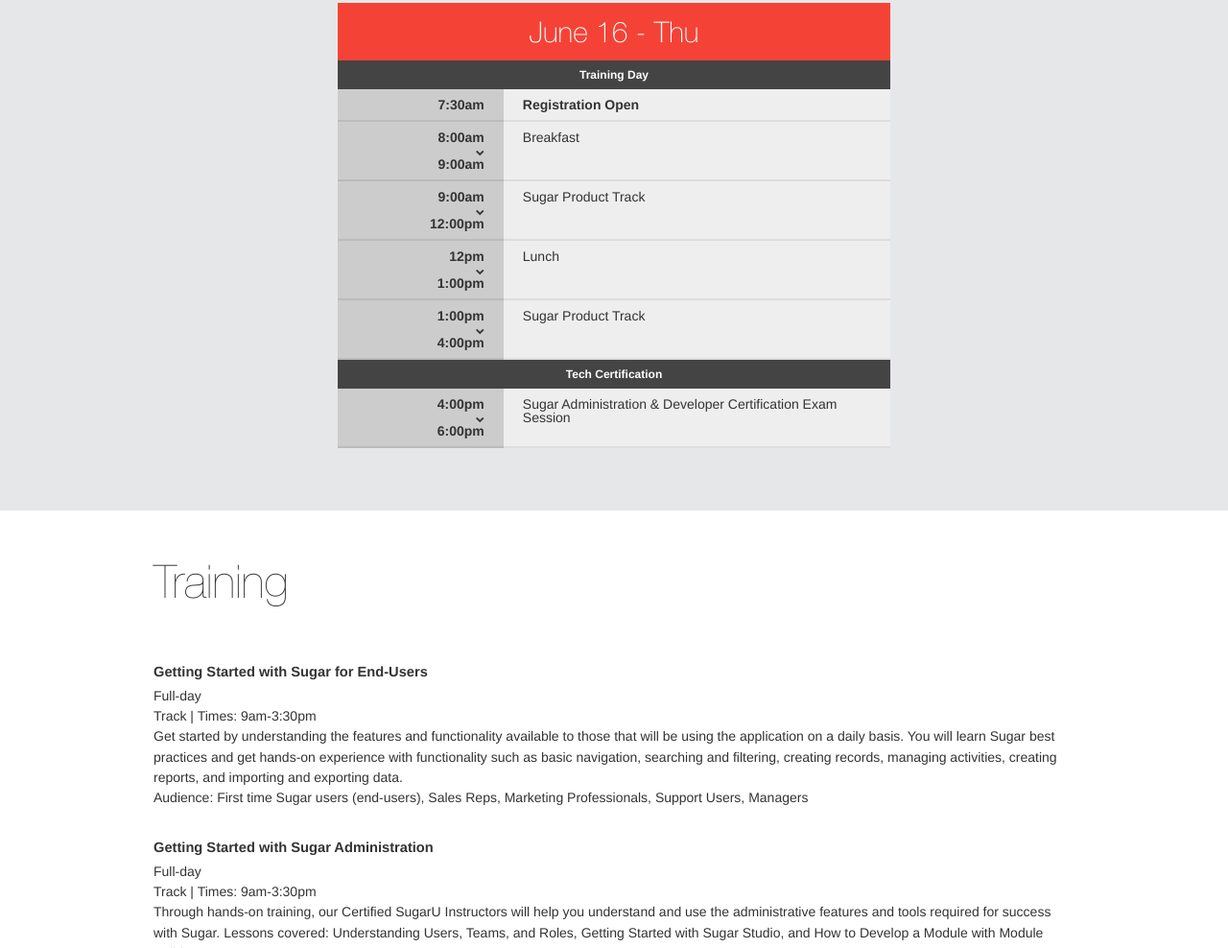
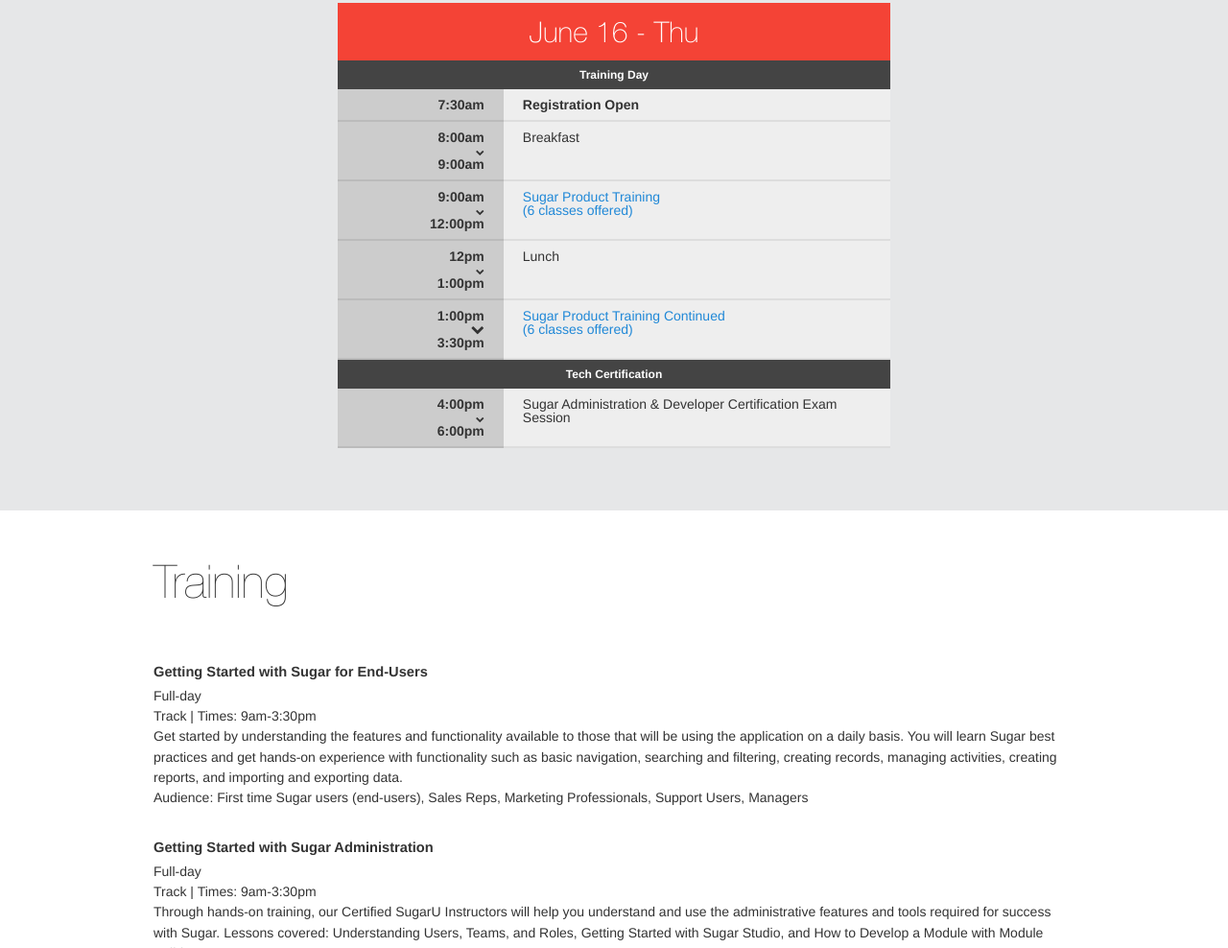
Before and after one commit to sugadondi/SugarCon-2016, a plain HTML site: page agenda.html in a window 1280 px wide. Shown: the part 2160-3148 px from the top of the page at 96% size. Drawn offline with nearby package versions, Linux system fonts and the light colour scheme.

Commit message:
update/ add links to agenda

```diff
--- a/agenda.html
+++ b/agenda.html
@@ -255,15 +255,19 @@
                   </tr>
                   <tr>
                     <td class="tg-bsv2">9:00am<br><i class="fa fa-chevron-down fw"></i><br>12:00pm</td>
-                    <td class="tg-031e">Sugar Product Track</td>
+                    <td class="tg-031e"><a style="color:#2088D7" href="#training">Sugar Product Training<br>
+                    (6 classes offered)</a></td>
                   </tr>
                   <tr>
                     <td class="tg-bsv2">12pm<br><i class="fa fa-chevron-down fw"></i><br>1:00pm</td>
                     <td class="tg-031e">Lunch</td>
                   </tr>
                   <tr>
-                    <td class="tg-bsv2">1:00pm<br><i class="fa fa-chevron-down fw"></i><br>4:00pm</td>
-                    <td class="tg-031e">Sugar Product Track</td>
+                    <td class="tg-bsv2">1:00pm<br>
+                      <em class="fa fa-chevron-down fw"></em><br>
+                    3:30pm</td>
+                    <td class="tg-031e"><a style="color:#2088D7" href="#training">Sugar Product Training Continued<br>
+                    (6 classes offered)</a><br></td>
                   </tr>
                   <tr>
                     <th class="tg-hu9n" colspan="2">Tech Certification</th>
@@ -342,8 +346,7 @@
             <h4>Certifications Being Offered:</h4>
 
             <ul>
-            <li>Certified Sugar
-            Administration Specialist (CSAS) (no pre-requisite
+                <li>Certified Sugar Administration Specialist (CSAS) (no pre-requisite
                 required)</li>
                 <li>Certified Sugar
                 Developer Specialist (CSDS (no pre-requisite required)</li>
```
Lines whose indentation alone changed are shown as unchanged.
